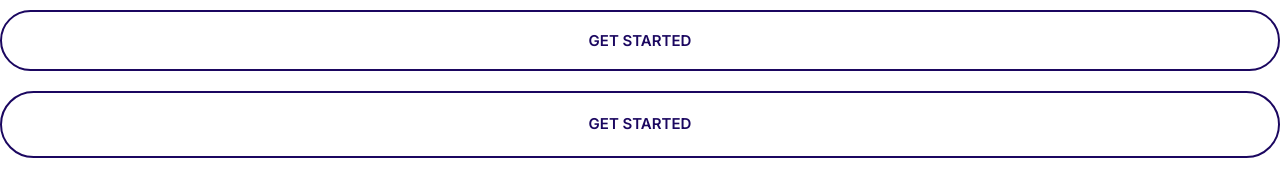
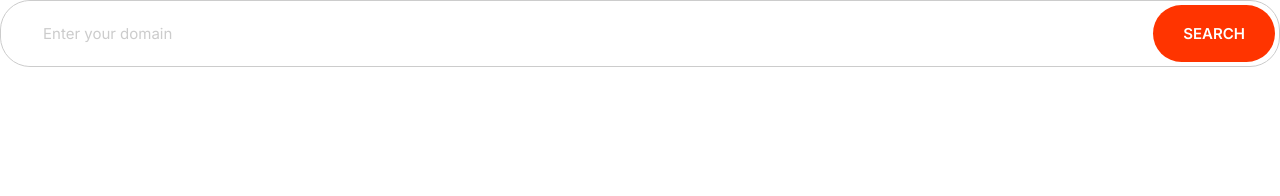
Before and after one commit to abdulsami822/hosting-website, a plain HTML site: page index.html in a window 1280 px wide. Drawn offline with Linux system fonts and the light colour scheme.

Commit message:
build input group

```diff
--- a/css/index.css
+++ b/css/index.css
@@ -190,9 +190,17 @@ a {
   color: #fff;
 }
 
+.btn--primary:hover {
+  background: #3a8ffd;
+}
+
 .btn--accent {
   background: var(--accent-color);
   color: #fff;
+}
+
+.btn--accent:hover {
+  background: #ec3000;
 }
 
 .btn--fill {
@@ -211,8 +219,52 @@ a {
   color: var(--heading-color);
 }
 
+.btn--outline:hover {
+  background: var(--heading-color);
+  color: #fff;
+}
+
 @media (min-width: 1024px) {
   .btn {
     font-size: 1.5rem;
   }
 }
+
+/*Inputs*/
+
+.input {
+  border-radius: 50px;
+  border: 1px solid #ccc;
+  padding: 2.5rem 5rem;
+  outline: none;
+  color: var(--heading-color);
+}
+
+::placeholder {
+  font-size: 2rem;
+  color: #ccc;
+}
+
+@media (min-width: 1024px) {
+  .input {
+    padding: 2.2rem 4.2rem;
+  }
+  ::placeholder {
+    font-size: 1.5rem;
+  }
+}
+
+.input-group {
+  border: 1px solid #ccc;
+  border-radius: 30px;
+  display: flex;
+}
+
+.input-group .input {
+  border: none;
+  flex-grow: 1;
+}
+
+.input-group .btn {
+  margin: 4px;
+}
--- a/index.html
+++ b/index.html
@@ -15,7 +15,9 @@
     <title>Hostingify</title>
   </head>
   <body>
-    <button class="btn btn--outline btn--block">get started</button>
-    <a class="btn btn--outline btn--block">get started</a>
+    <div class="input-group">
+      <input type="text" class="input" placeholder="Enter your domain" />
+      <button class="btn btn--accent">Search</button>
+    </div>
   </body>
 </html>
```
